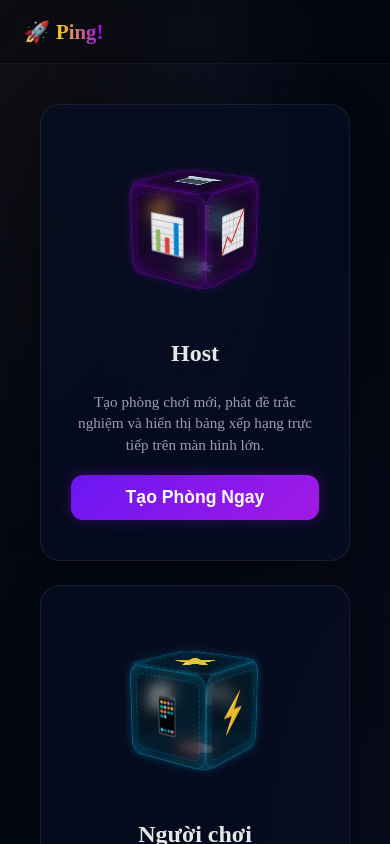
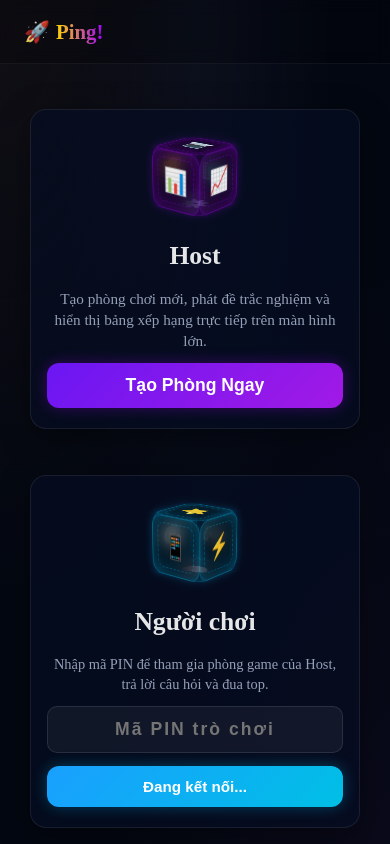
Before and after one commit to Tuilatanlocnee/Ping, a React (Vite) app in the folder frontend/: page / in a window 390 px wide. Shown: the top 844 px of the page. Built offline with nearby package versions, Linux system fonts and the light colour scheme; no server answers.

Commit message:
style: Toi uu hoa giao dien mobile cho cac khung hien thi, 3D cubes, font chu va cac nut bam

```diff
--- a/frontend/src/index.css
+++ b/frontend/src/index.css
@@ -334,3 +334,103 @@ body {
   border-color: rgba(0, 191, 255, 0.85);
   box-shadow: inset 0 0 25px rgba(0, 191, 255, 0.55), 0 0 35px rgba(0, 191, 255, 0.45);
 }
+
+/* Home View Layout */
+.home-container {
+  display: flex;
+  flex-direction: column;
+  align-items: center;
+  justify-content: center;
+  min-height: 80vh;
+  padding: 20px;
+  text-align: center;
+}
+
+.home-grid {
+  display: grid;
+  grid-template-columns: repeat(auto-fit, minmax(260px, 1fr));
+  gap: 24px;
+  width: 100%;
+  max-width: 600px;
+}
+
+.home-card {
+  padding: 40px 30px;
+  display: flex;
+  flex-direction: column;
+  align-items: center;
+  gap: 20px;
+  cursor: pointer;
+}
+
+/* Responsive styles for mobile viewports */
+@media (max-width: 600px) {
+  .home-container {
+    min-height: auto;
+    padding: 10px;
+  }
+
+  .home-grid {
+    gap: 16px;
+  }
+
+  .home-card {
+    padding: 20px 16px;
+    gap: 12px;
+  }
+
+  .scene3d {
+    width: 80px;
+    height: 80px;
+    margin: 5px auto 10px auto;
+  }
+
+  .cube3d {
+    width: 60px;
+    height: 60px;
+  }
+
+  .cube-face {
+    width: 60px;
+    height: 60px;
+    font-size: 1.5rem;
+  }
+
+  .cube-face.front  { transform: rotateY(  0deg) translateZ(30px); }
+  .cube-face.back   { transform: rotateY(180deg) translateZ(30px); }
+  .cube-face.right  { transform: rotateY( 90deg) translateZ(30px); }
+  .cube-face.left   { transform: rotateY(-90deg) translateZ(30px); }
+  .cube-face.top    { transform: rotateX( 90deg) translateZ(30px); }
+  .cube-face.bottom { transform: rotateX(-90deg) translateZ(30px); }
+
+  /* Tối ưu hóa các bảng hiển thị chung (glass-panel) trên mobile */
+  .glass-panel {
+    border-radius: 16px !important;
+    padding: 20px 16px !important;
+    margin: 15px auto !important;
+    width: 100% !important;
+  }
+
+  /* Tối ưu hóa cỡ chữ tiêu đề trên màn hình nhỏ */
+  h2 {
+    font-size: 1.6rem !important;
+  }
+  h3 {
+    font-size: 1.3rem !important;
+  }
+
+  /* Làm gọn các nút bấm trả lời trên điện thoại */
+  .answer-option {
+    padding: 16px 20px !important;
+    font-size: 1.15rem !important;
+    border-radius: 12px !important;
+    min-height: 80px !important;
+  }
+
+  .shape-icon {
+    width: 28px !important;
+    height: 28px !important;
+    font-size: 0.95rem !important;
+    margin-right: 12px !important;
+  }
+}
--- a/frontend/src/views/HomeView.jsx
+++ b/frontend/src/views/HomeView.jsx
@@ -79,32 +79,11 @@ export default function HomeView({ onSelectRole, lastMessage, sendMessage, isCon
   };
 
   return (
-    <div className="fade-in" style={{
-      display: 'flex',
-      flexDirection: 'column',
-      alignItems: 'center',
-      justifyContent: 'center',
-      minHeight: '80vh',
-      padding: '20px',
-      textAlign: 'center'
-    }}>
+    <div className="fade-in home-container">
 
-      <div style={{
-        display: 'grid',
-        gridTemplateColumns: 'repeat(auto-fit, minmax(260px, 1fr))',
-        gap: '24px',
-        width: '100%',
-        maxWidth: '600px'
-      }}>
+      <div className="home-grid">
         {/* Lựa chọn Host */}
-        <div className="glass-panel" style={{
-          padding: '40px 30px',
-          display: 'flex',
-          flexDirection: 'column',
-          alignItems: 'center',
-          gap: '20px',
-          cursor: 'pointer'
-        }} onClick={() => onSelectRole('HOST')}>
+        <div className="glass-panel home-card" onClick={() => onSelectRole('HOST')}>
           <div className="scene3d">
             <div className="cube3d cube-host">
               <div className="cube-face front">📺</div>
@@ -130,13 +109,7 @@ export default function HomeView({ onSelectRole, lastMessage, sendMessage, isCon
         </div>
 
         {/* Lựa chọn Người chơi (Giao diện nhập trực tiếp) */}
-        <div className="glass-panel" style={{
-          padding: '40px 30px',
-          display: 'flex',
-          flexDirection: 'column',
-          alignItems: 'center',
-          gap: '20px'
-        }}>
+        <div className="glass-panel home-card" style={{ cursor: 'default' }}>
           <div className="scene3d">
             <div className="cube3d cube-player">
               <div className="cube-face front">🎮</div>
```
